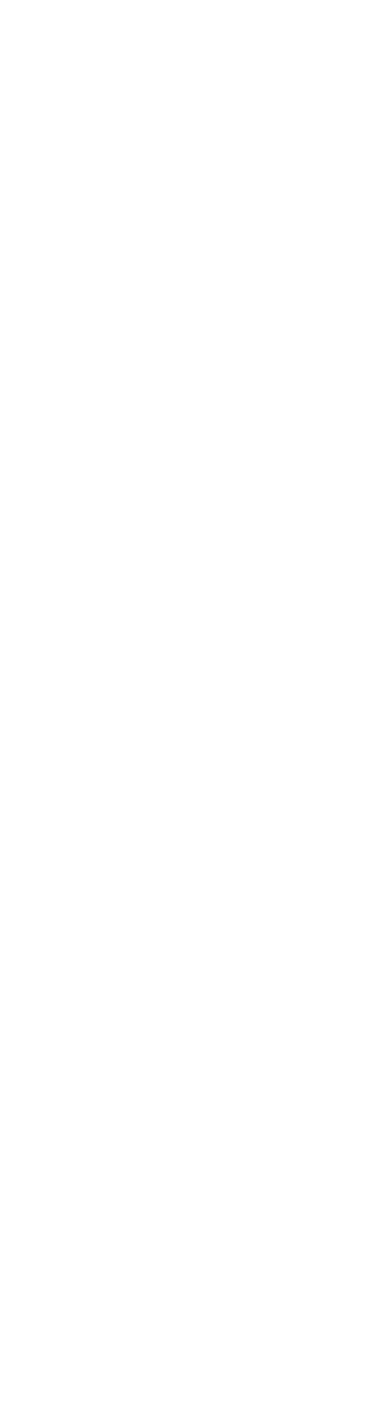
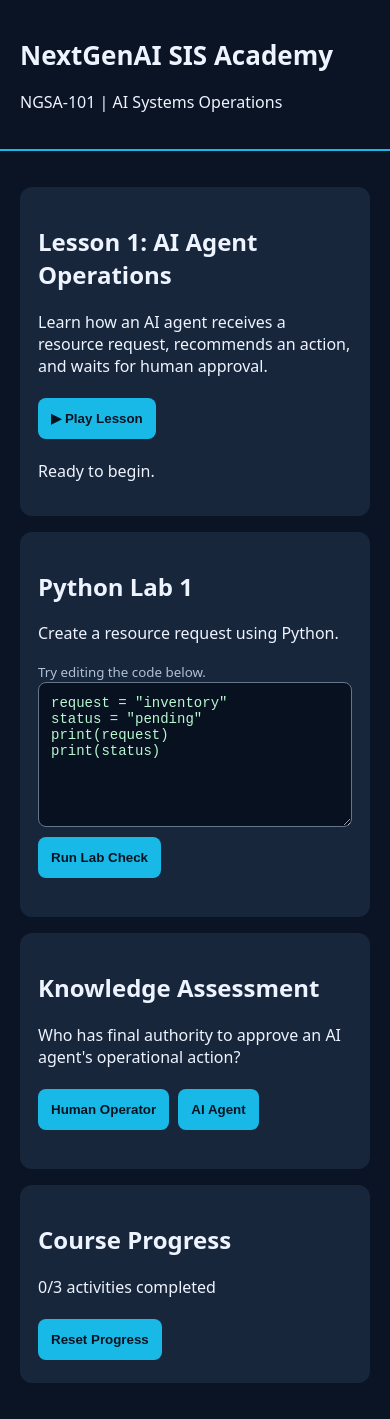
Before and after one commit to NextGenAI-Solutions-LLC/ngsa-101-academy, a plain HTML site: page ngsa-101/index.html in a window 390 px wide. Before the commit the page ends 844 px from the top, so only its background shows below. Drawn offline with Linux system fonts and the light colour scheme.

Commit message:
Install NGSA-101 mobile course player.

```diff
--- a/ngsa-101/index.html
+++ b/ngsa-101/index.html
@@ -1 +1,102 @@
-<!-- NGSA-101 course placeholder -->
+
+<!DOCTYPE html>
+<html lang="en">
+<head>
+<meta charset="UTF-8">
+<meta name="viewport" content="width=device-width,initial-scale=1">
+<title>NGSA-101 | NextGenAI SIS Academy</title>
+<style>
+body{margin:0;background:#0b1424;color:#eef4ff;font:16px system-ui,sans-serif}
+header,main{padding:20px;max-width:720px;margin:auto}
+header{border-bottom:2px solid #19b9e7}
+h1{font-size:26px}
+section{background:#18263b;padding:18px;border-radius:12px;margin:16px 0}
+button{background:#19b9e7;color:#071320;border:0;border-radius:8px;padding:13px;margin:5px 5px 5px 0;font-weight:bold;cursor:pointer}
+textarea{box-sizing:border-box;width:100%;height:145px;background:#08111f;color:#b8f7d0;border:1px solid #65758b;border-radius:8px;padding:12px;font:14px monospace}
+pre{white-space:pre-wrap}
+small{color:#afc1d6}
+</style>
+</head>
+<body>
+<header>
+<h1>NextGenAI SIS Academy</h1>
+<p>NGSA-101 | AI Systems Operations</p>
+</header>
+<main>
+<section>
+<h2>Lesson 1: AI Agent Operations</h2>
+<p>Learn how an AI agent receives a resource request, recommends an action, and waits for human approval.</p>
+<button id="play">▶ Play Lesson</button>
+<p id="lesson">Ready to begin.</p>
+</section>
+<section>
+<h2>Python Lab 1</h2>
+<p>Create a resource request using Python.</p>
+<small>Try editing the code below.</small>
+<textarea id="code" spellcheck="false">request = "inventory"
+status = "pending"
+print(request)
+print(status)</textarea>
+<button id="run">Run Lab Check</button>
+<pre id="output" aria-live="polite"></pre>
+</section>
+<section>
+<h2>Knowledge Assessment</h2>
+<p>Who has final authority to approve an AI agent's operational action?</p>
+<button id="human">Human Operator</button>
+<button id="agent">AI Agent</button>
+<p id="result" aria-live="polite"></p>
+</section>
+<section>
+<h2>Course Progress</h2>
+<p id="progress">Complete the lesson, lab, and assessment.</p>
+<button id="reset">Reset Progress</button>
+</section>
+</main>
+<script>
+(function(){
+"use strict";
+var done={lesson:false,lab:false,quiz:false};
+try{
+var saved=JSON.parse(localStorage.getItem("ngsa101"));
+if(saved&&typeof saved==="object"){
+done.lesson=!!saved.lesson;
+done.lab=!!saved.lab;
+done.quiz=!!saved.quiz;
+}
+}catch(e){}
+function el(id){return document.getElementById(id)}
+function update(){
+var n=Number(done.lesson)+Number(done.lab)+Number(done.quiz);
+el("progress").textContent=n+"/3 activities completed"+(n===3?" — Course complete!":"");
+try{localStorage.setItem("ngsa101",JSON.stringify(done))}catch(e){}
+}
+el("play").addEventListener("click",function(){
+el("lesson").textContent="Step 1: Receive a resource service request. Step 2: Route the request through the event bus and domain supervisor. Step 3: The AI agent recommends an action. Step 4: Deterministic controls enforce policy. Step 5: A human approves execution.";
+done.lesson=true;update();
+});
+el("run").addEventListener("click",function(){
+var code=el("code").value;
+var ok=/request\s*=\s*["']inventory["']/.test(code)&&/status\s*=\s*["']pending["']/.test(code)&&/print\s*\(\s*request\s*\)/.test(code)&&/print\s*\(\s*status\s*\)/.test(code);
+el("output").textContent=ok?"PASS: Inventory request and pending status validated.":"Not yet passing. Define request as inventory, status as pending, and print both variables.";
+if(ok){done.lab=true;update()}
+});
+el("human").addEventListener("click",function(){
+el("result").textContent="Correct! Humans retain final operational authority.";
+done.quiz=true;update();
+});
+el("agent").addEventListener("click",function(){
+el("result").textContent="Try again. AI recommends actions, but humans retain authority.";
+});
+el("reset").addEventListener("click",function(){
+done={lesson:false,lab:false,quiz:false};
+el("lesson").textContent="Ready to begin.";
+el("output").textContent="";
+el("result").textContent="";
+update();
+});
+update();
+})();
+</script>
+</body>
+</html>
```
